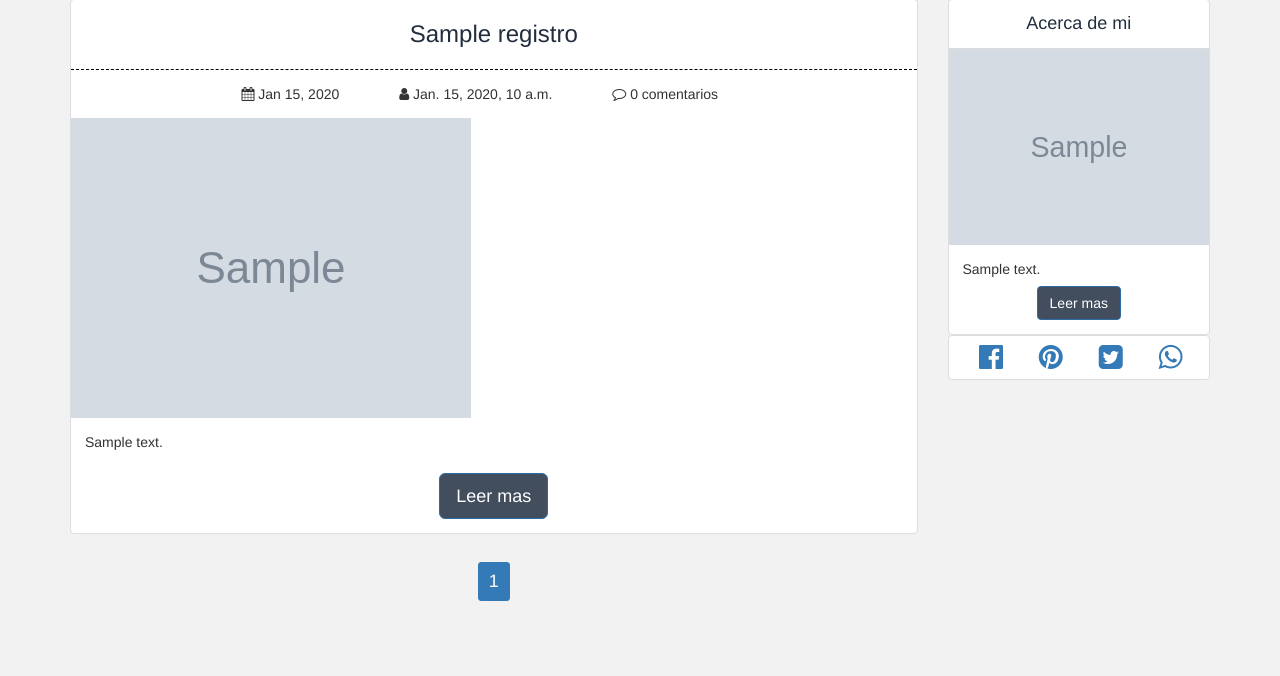
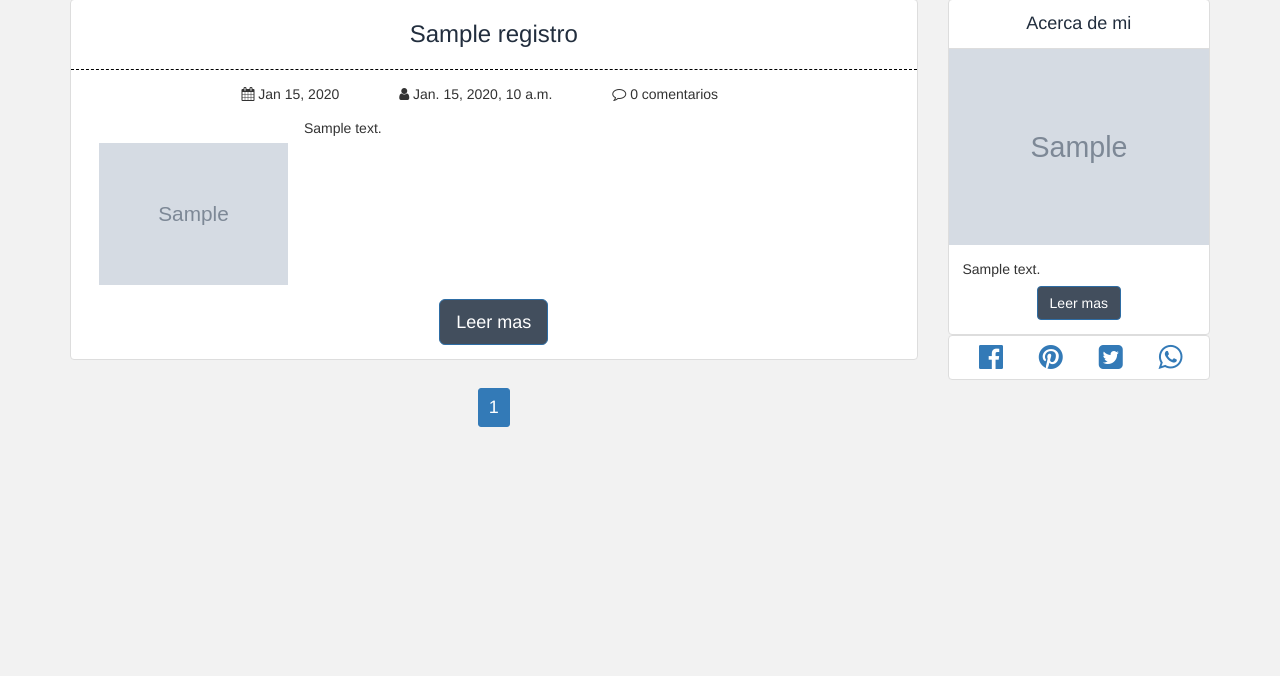
Before and after one commit to carloxdev/shotlegal, a Django app: template redaccion/templates/post/post_publicados.html in a window 1280 px wide. Shown: the part 298-974 px from the top of the page. After the commit the page ends 725 px from the top, so only its background shows below. Run offline with Django 3.2, Linux system fonts and the light colour scheme; the template is opened without the code that fills it: most values are stand-ins (such as "Sample title", 1, 10 or a date in 2020); grey boxes marked "Sample" are stand-in pictures; some libraries are stand-ins or nearby versions.

Commit message:
Cambiar el layout de los post. Tomar como referencia el blog: rincondelapsicologia

```diff
--- a/redaccion/static/post/post_publicados.css
+++ b/redaccion/static/post/post_publicados.css
@@ -54,9 +54,15 @@
         margin-bottom: 1em;
     }
 
+
+
     .legal-about-info {
         /*  */
         padding: 0 1em 0
+    }
+
+    .legal-article-avance {
+
     }
 
     .legal-about-botones {
@@ -78,6 +84,10 @@
         margin-top: -30px !important;
     }
 
+    .legal-post-leftimg {
+        margin-left: 2em;
+        margin-top: 1.8em;
+    }
 
     .legal-social-media .legal-link-facebook {
         padding-left: 18px;
--- a/redaccion/templates/post/post_publicados.html
+++ b/redaccion/templates/post/post_publicados.html
@@ -53,15 +53,29 @@
 
                 </nav>
 
-                <section class="legal-article-image">
+                <div class="row">
+
+                    <div class="col-xs-12 col-sm-3">
+                        <section class="legal-article-image ">
                             {% if registro.imagen %}
-                        <img class="img-responsive" src="{{ MEDIA_URL }}{{ registro.imagen }}" alt="Post Imagen">
+                                <img class="img-responsive legal-post-leftimg" src="{{ MEDIA_URL }}{{ registro.imagen }}" alt="Post Imagen">
                             {% endif %}
                         </section>
 
+                    </div>
+
+                    <div class="col-xs-12 col-sm-9">
                         <section class="legal-article-avance">
                             {{registro.contenido |safe|truncatechars:320 }}
                         </section>
+
+                    </div>
+
+                </div>
+
+
+
+
 
                 <footer class="legal-article-botones">
                     <a href="{% url 'redaccion:post_consultar' registro.pk %}" class="btn btn-primary btn-lg legal-btn-leer" role="button">Leer mas</a>
```
Also changed, not shown: redaccion/templates/post/post_view.html (line endings or trailing spaces). Lines whose indentation alone changed are shown as unchanged.
